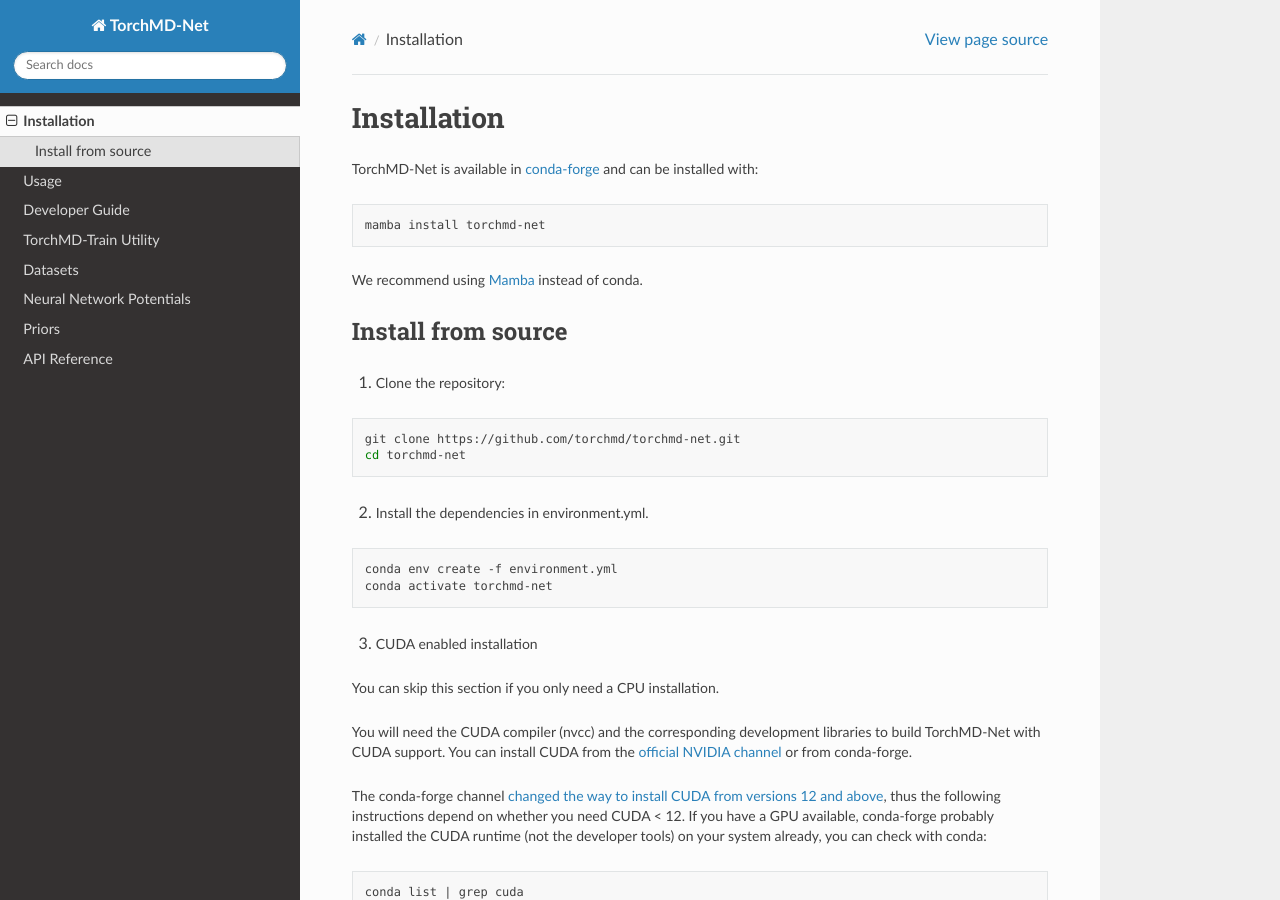
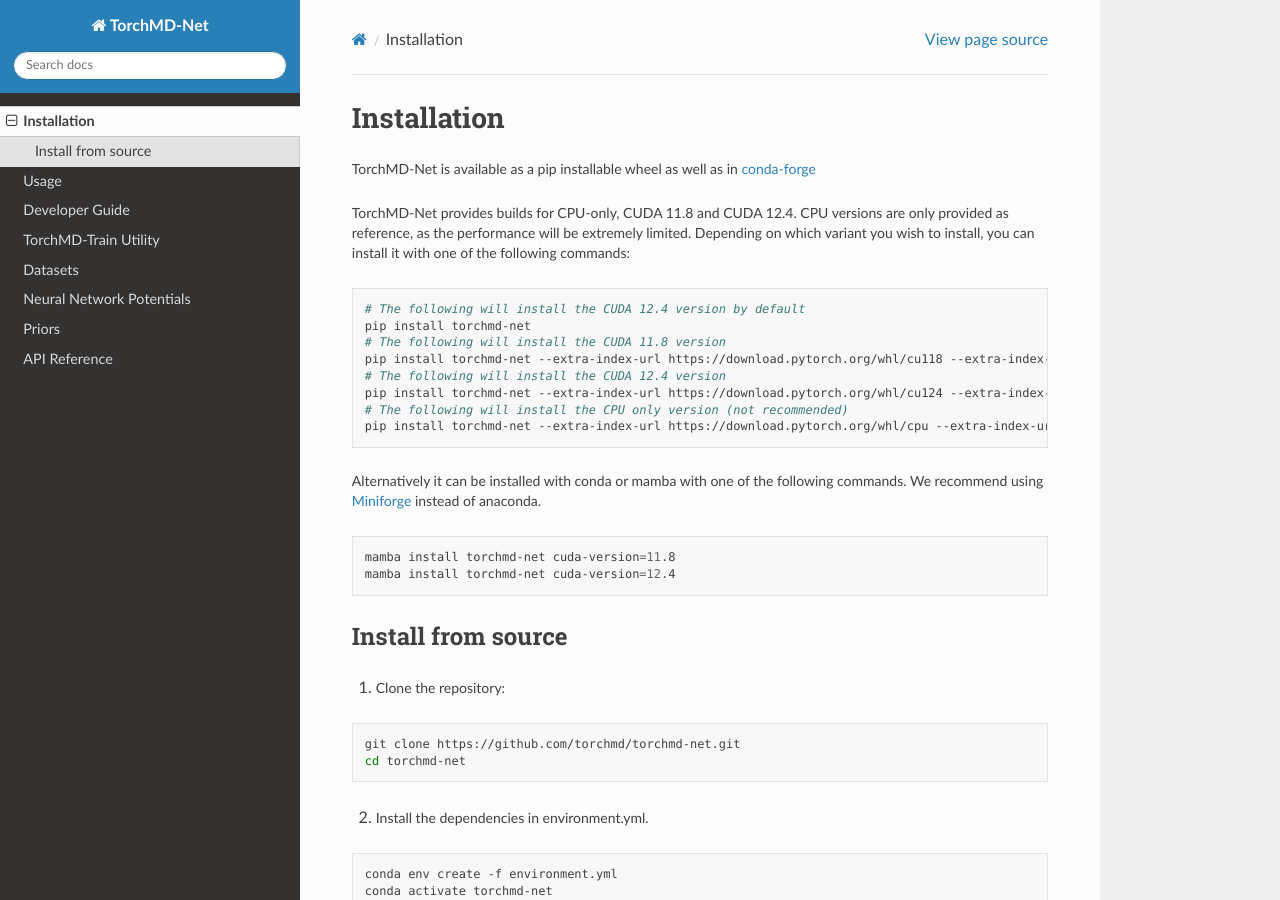
Before and after one commit to torchmd/torchmd-net, a Sphinx documentation site: the page built from docs/source/installation.rst, in a window 1280 px wide and 900 px high. Built offline with Sphinx 7.4.7 and the Read the Docs theme 3.1.0, drawn with Linux system fonts in a browser that asks for light colours.

Commit message:
updated installation instructions. upload also to public PyPI

```diff
--- a/docs/source/installation.rst
+++ b/docs/source/installation.rst
@@ -1,13 +1,32 @@
 Installation
 ============
 
-TorchMD-Net is available in `conda-forge <https://conda-forge.org/>`_ and can be installed with:
+TorchMD-Net is available as a pip installable wheel as well as in `conda-forge <https://conda-forge.org/>`_
+
+TorchMD-Net provides builds for CPU-only, CUDA 11.8 and CUDA 12.4.
+CPU versions are only provided as reference, as the performance will be extremely limited.
+Depending on which variant you wish to install, you can install it with one of the following commands:
 
 .. code-block:: shell
 
-   mamba install torchmd-net
+   # The following will install the CUDA 12.4 version by default
+   pip install torchmd-net
+   # The following will install the CUDA 11.8 version
+   pip install torchmd-net --extra-index-url https://download.pytorch.org/whl/cu118 --extra-index-url https://us-central1-python.pkg.dev/pypi-packages-455608/cu118/simple
+   # The following will install the CUDA 12.4 version
+   pip install torchmd-net --extra-index-url https://download.pytorch.org/whl/cu124 --extra-index-url https://us-central1-python.pkg.dev/pypi-packages-455608/cu124/simple
+   # The following will install the CPU only version (not recommended)
+   pip install torchmd-net --extra-index-url https://download.pytorch.org/whl/cpu --extra-index-url https://us-central1-python.pkg.dev/pypi-packages-455608/cpu/simple
 
-We recommend using `Mamba <https://github.com/conda-forge/miniforge/#mambaforge>`_ instead of conda.
+
+Alternatively it can be installed with conda or mamba with one of the following commands.
+We recommend using `Miniforge <https://github.com/conda-forge/miniforge/>`_ instead of anaconda.
+
+.. code-block:: shell
+
+   mamba install torchmd-net cuda-version=11.8
+   mamba install torchmd-net cuda-version=12.4
+
 
 Install from source
 -------------------
@@ -16,15 +35,15 @@
 
 .. code-block:: shell
 
-      git clone https://github.com/torchmd/torchmd-net.git
-      cd torchmd-net
+   git clone https://github.com/torchmd/torchmd-net.git
+   cd torchmd-net
 
 2. Install the dependencies in environment.yml.
 
 .. code-block:: shell
 
-      conda env create -f environment.yml
-      conda activate torchmd-net
+   conda env create -f environment.yml
+   conda activate torchmd-net
 
 3. CUDA enabled installation
 
@@ -63,14 +82,14 @@
 
 .. code-block:: shell
 
-    conda install -c nvidia "cuda-nvcc<12" "cuda-libraries-dev<12" "cuda-version<12" "gxx<12" pytorch=*=*cuda*
+   conda install -c nvidia "cuda-nvcc<12" "cuda-libraries-dev<12" "cuda-version<12" "gxx<12" pytorch=*=*cuda*
 
 
 4. Install TorchMD-NET into the environment:
 
 .. code-block:: shell
 
-      pip install -e .
+   pip install -e .
 
 
 .. note:: Pip installation in CUDA mode requires compiling CUDA source codes, this can take a really long time and the process might appear as if it is "stuck". Run pip with `-vv` to see the compilation process.
```
Also changed, not shown: README.md (+22 -3 lines), 1 other file.
